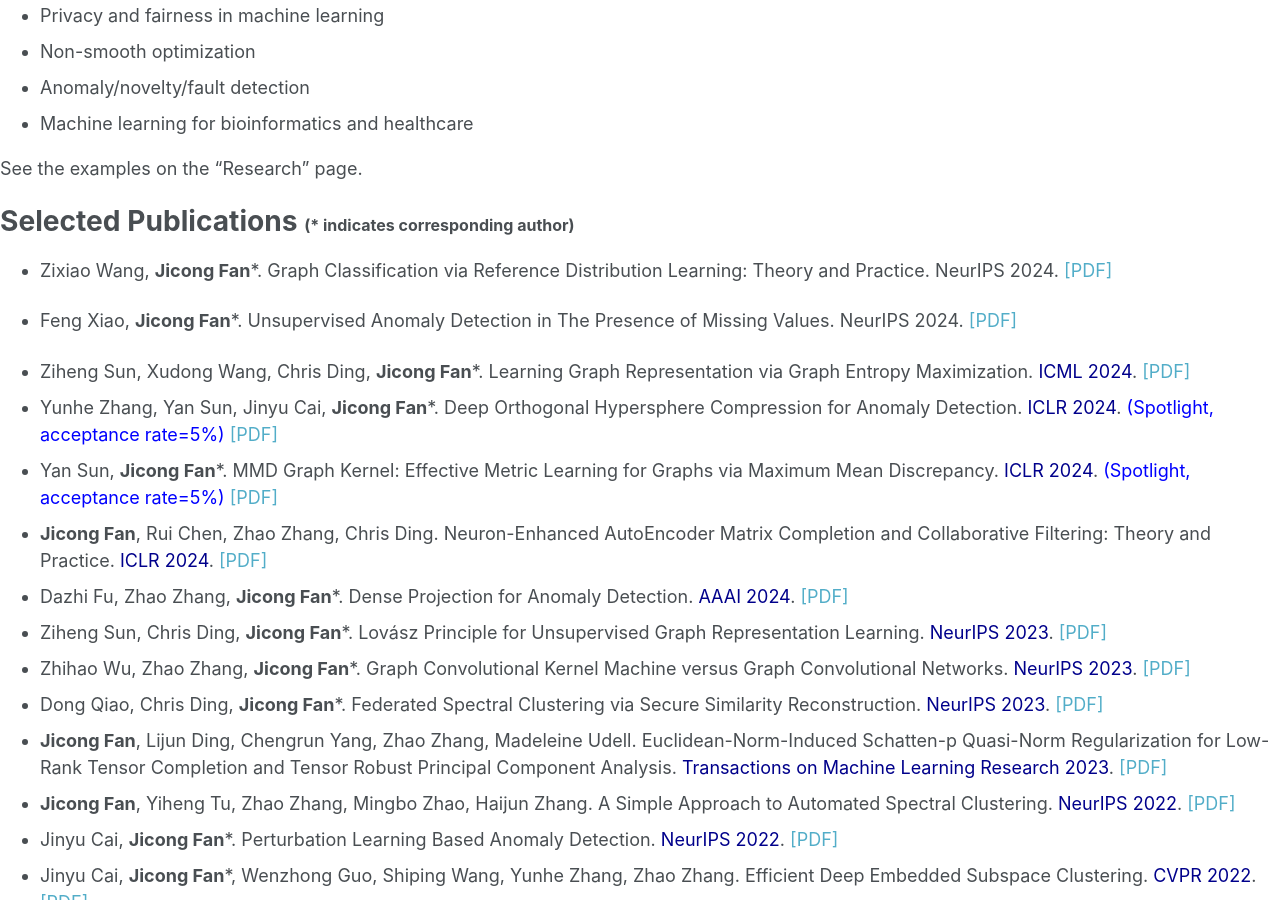
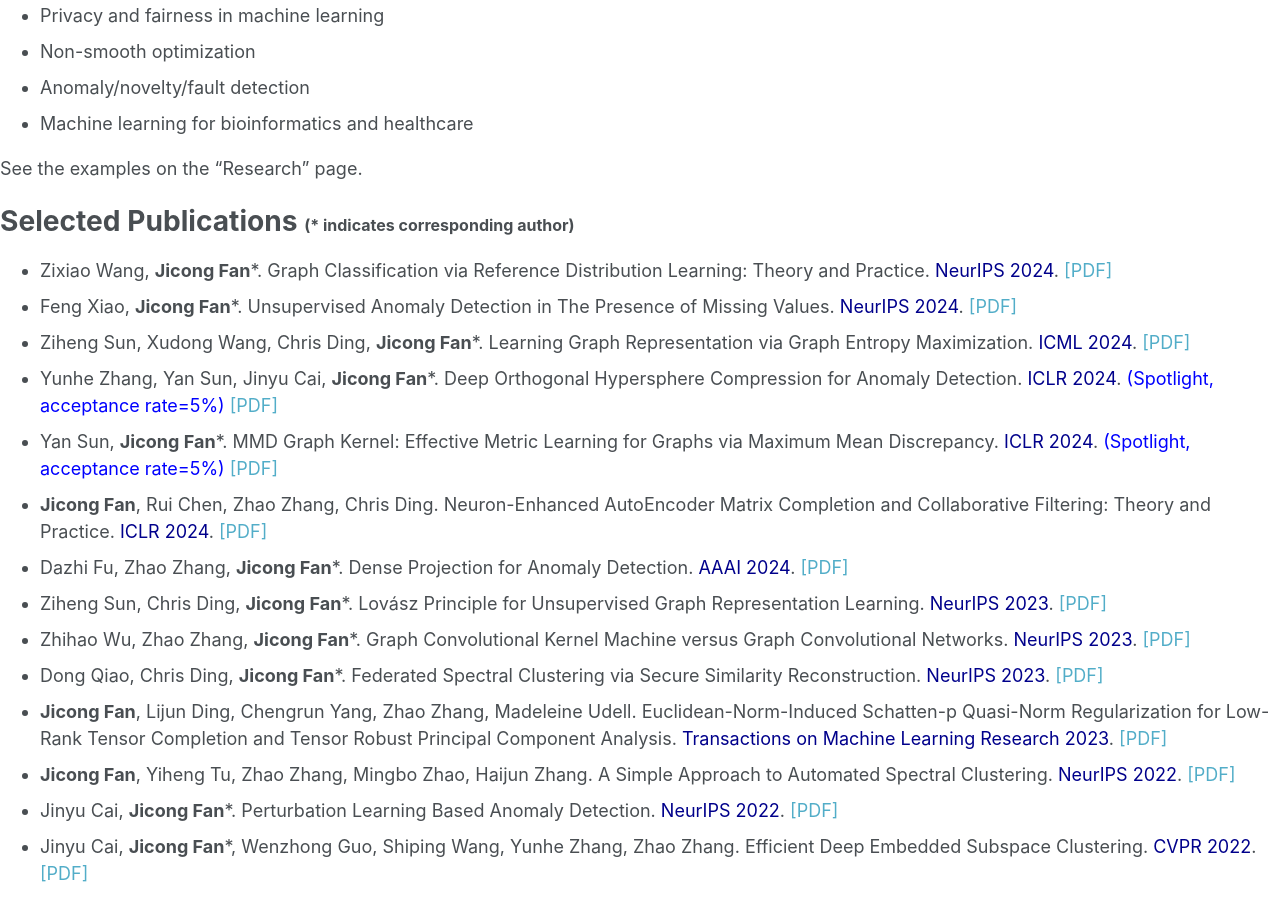
Before and after one commit to jicongfan/jicongfan.github.io, a Jekyll site: the page built from _pages/about.md, in a window 1280 px wide and 900 px high, scrolled down 1329 px. Built offline with Jekyll 4.4.1, drawn with Linux system fonts in a browser that asks for light colours.

Commit message:
Update about.md

```diff
--- a/_pages/about.md
+++ b/_pages/about.md
@@ -44,10 +44,8 @@
 Selected Publications <font size=3>(* indicates corresponding author)</font>
 ======
 
-* Zixiao Wang, <strong>Jicong Fan</strong>*. Graph Classification via Reference Distribution Learning: Theory and Practice. NeurIPS 2024. <a href="https://arxiv.org/pdf/2408.11370">[PDF]</a>
-
-* Feng Xiao, <strong>Jicong Fan</strong>*. Unsupervised Anomaly Detection in The Presence of Missing Values. NeurIPS 2024. <a href="https://openreview.net/pdf?id=AoEeBqP8AD">[PDF]</a>
-
+* Zixiao Wang, <strong>Jicong Fan</strong>*. Graph Classification via Reference Distribution Learning: Theory and Practice. <font color=DarkBlue>NeurIPS 2024</font>. <a href="https://arxiv.org/pdf/2408.11370">[PDF]</a>
+* Feng Xiao, <strong>Jicong Fan</strong>*. Unsupervised Anomaly Detection in The Presence of Missing Values. <font color=DarkBlue>NeurIPS 2024</font>. <a href="https://openreview.net/pdf?id=AoEeBqP8AD">[PDF]</a>
 * Ziheng Sun, Xudong Wang, Chris Ding, <strong>Jicong Fan</strong>*. Learning Graph Representation via Graph Entropy Maximization. <font color=DarkBlue>ICML 2024</font>. <a href="https://openreview.net/pdf?id=xwOENWCo46">[PDF]</a>
 * Yunhe Zhang, Yan Sun, Jinyu Cai, <strong>Jicong Fan</strong>*. Deep Orthogonal Hypersphere Compression for Anomaly Detection. <font color=DarkBlue>ICLR 2024</font>. <font color=blue>(Spotlight, acceptance rate=5%) </font> <a href="https://openreview.net/pdf?id=cJs4oE4m9Q">[PDF]</a>
 * Yan Sun, <strong>Jicong Fan</strong>*. MMD Graph Kernel: Effective Metric Learning for Graphs via Maximum Mean Discrepancy. <font color=DarkBlue>ICLR 2024</font>. <font color=blue>(Spotlight, acceptance rate=5%) </font> <a href="https://openreview.net/pdf?id=GZ6AcZwA8r">[PDF]</a>
```
